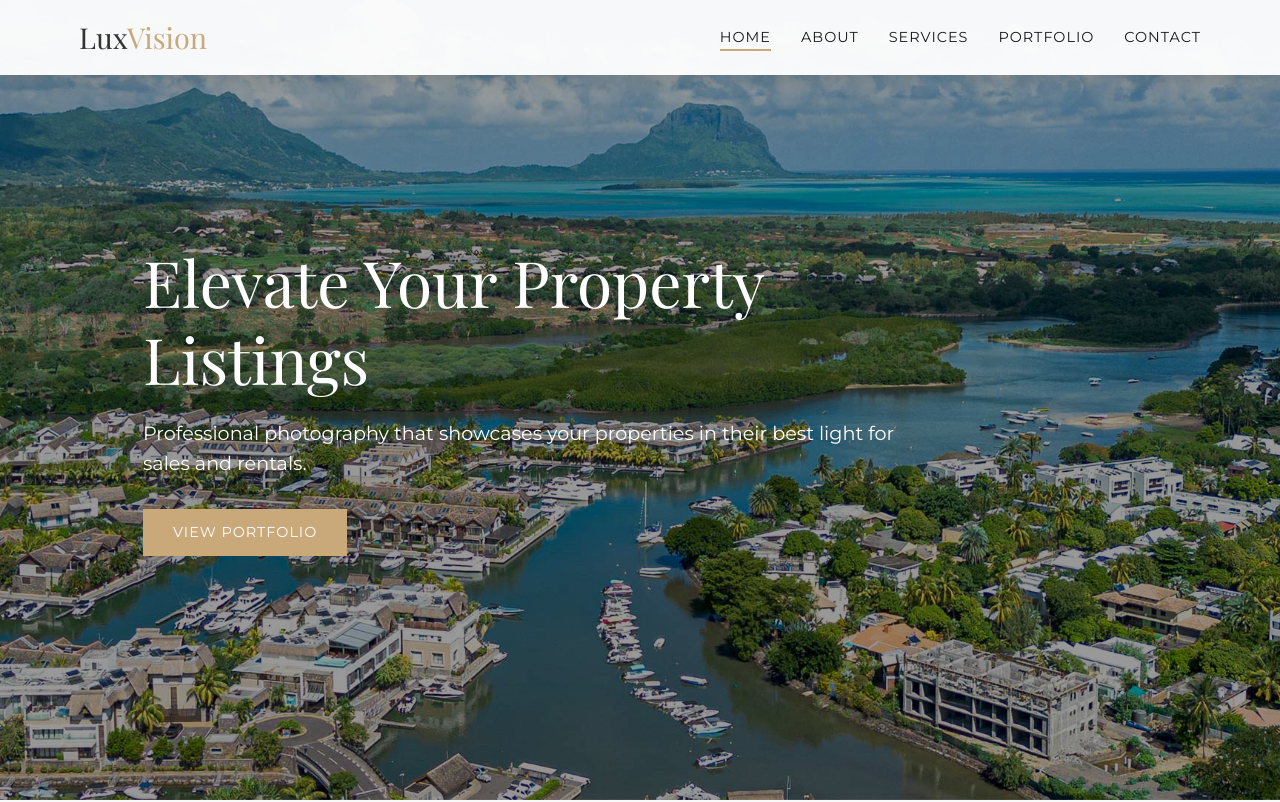
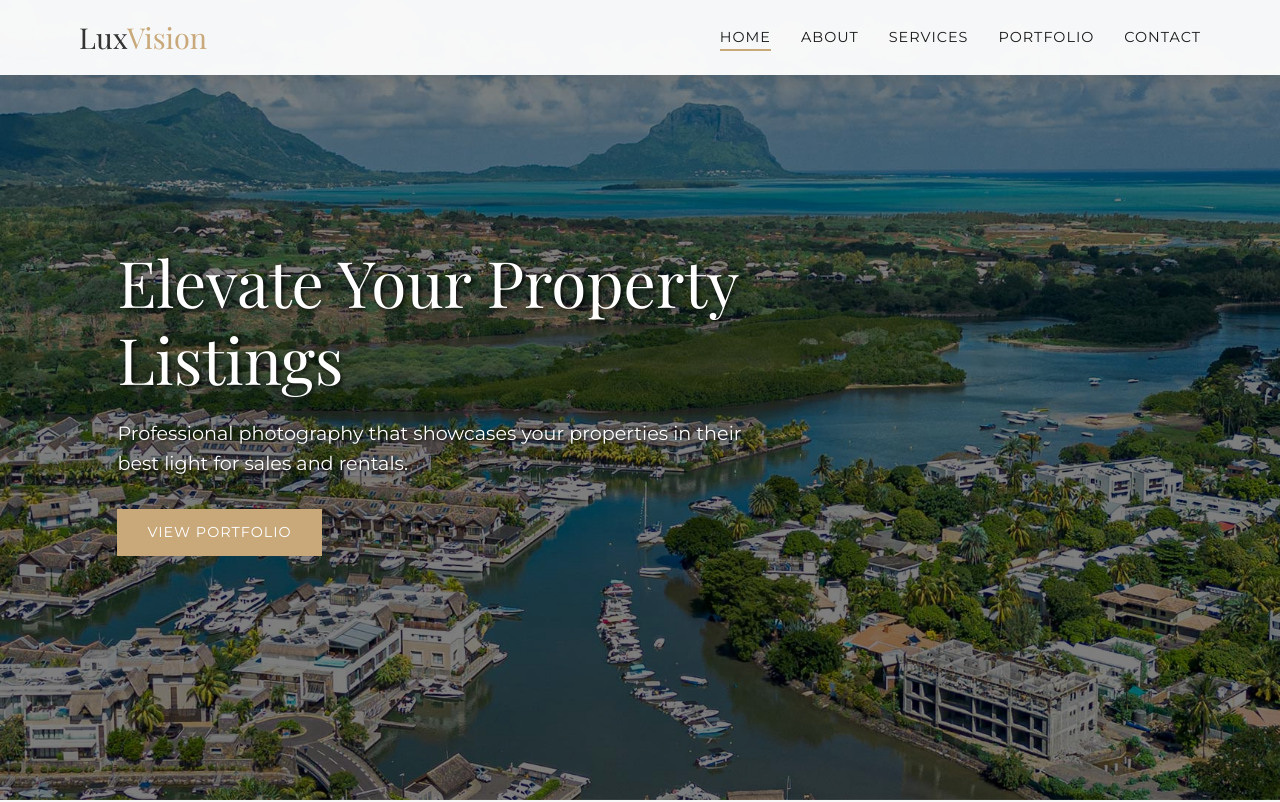
Before and after one commit to roussiii/luxvision-website, a plain HTML site: page index.html in a window 1280 px wide. Shown: the top 802 px of the page. Drawn offline with nearby package versions, Linux system fonts and the light colour scheme.

Commit message:
Improve hero banner contrast and readability
- Increased overlay darkness for better text contrast
- Added text shadows for enhanced readability
- Optimized text positioning for luxury feel
- Maintains beautiful property photo visibility

```diff
--- a/css/style.css
+++ b/css/style.css
@@ -213,7 +213,7 @@ header {
   cursor: pointer;
 }
 
-/* Hero Section */
+/* Hero Section - IMPROVED */
 .hero {
   height: 100vh;
   background-color: var(--secondary-color);
@@ -246,9 +246,9 @@ header {
 }
 
 .hero-content {
-  max-width: 800px;
+  max-width: 700px;
   padding: 0 15px;
-  margin-left: 10%;
+  margin-left: 8%;
   color: white;
   position: relative;
   z-index: 1;
@@ -261,6 +261,7 @@ header {
   transform: translateY(30px);
   animation: fadeInUp 1s forwards;
   animation-delay: 0.5s;
+  text-shadow: 2px 2px 4px rgba(0, 0, 0, 0.8);
 }
 
 .hero-content p {
@@ -270,6 +271,7 @@ header {
   transform: translateY(30px);
   animation: fadeInUp 1s forwards;
   animation-delay: 0.7s;
+  text-shadow: 1px 1px 3px rgba(0, 0, 0, 0.8);
 }
 
 .hero-content .btn {
@@ -285,7 +287,7 @@ header {
   left: 0;
   width: 100%;
   height: 100%;
-  background: rgba(0, 0, 0, 0.4);
+  background: rgba(0, 0, 0, 0.5);
 }
 
 @keyframes fadeInUp {
```
